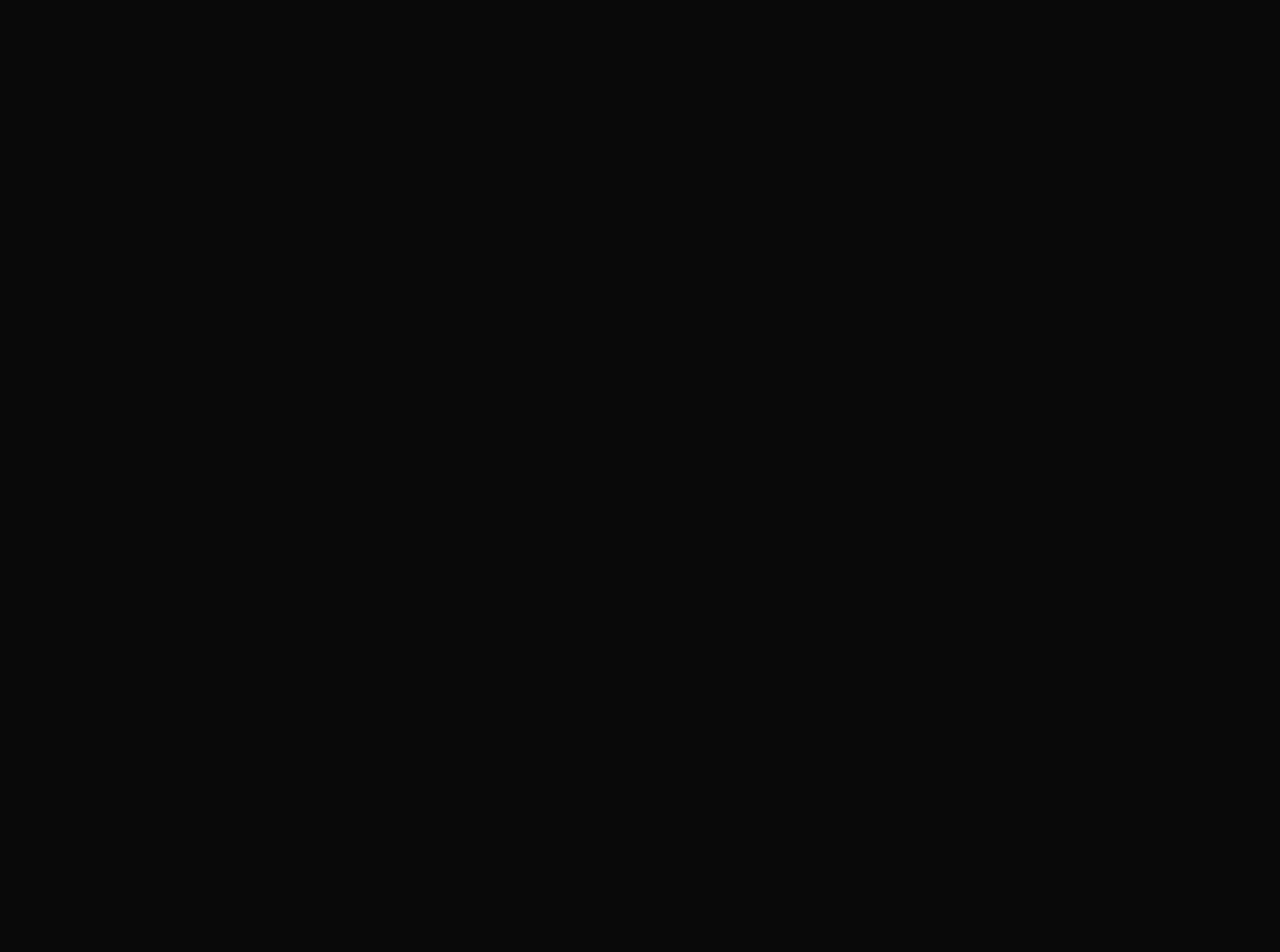
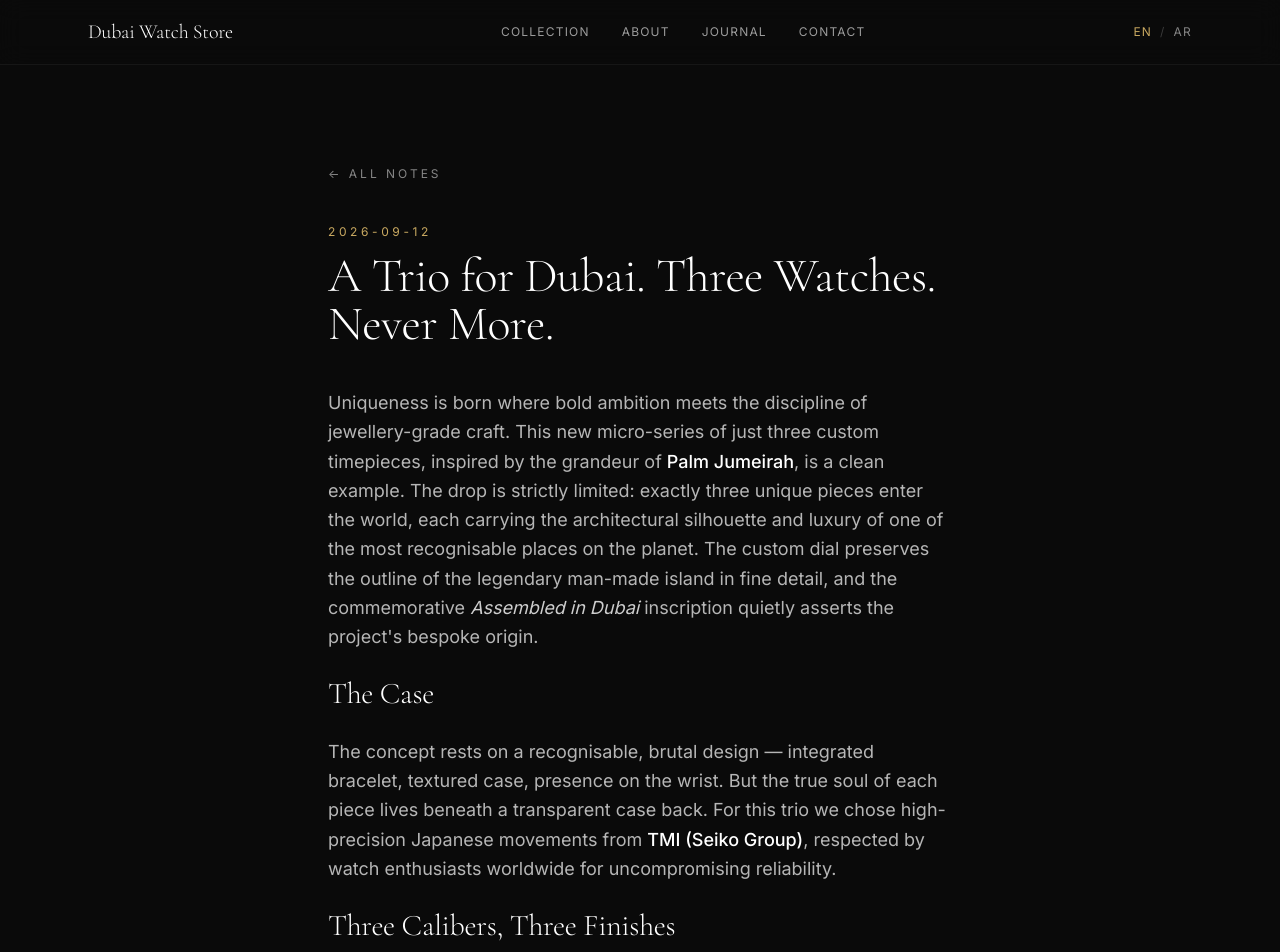
Before and after one commit to cardanobuybot/dubaiwatchstore, a Next.js app: page /en/blog/palm-jumeirah-trio in a window 1280 px wide. Before the commit this address had no page. Shown: the top 952 px of the page. Before the commit the page ends 800 px from the top, so only its background shows below. Built offline with nearby package versions, Linux system fonts and the light colour scheme.

Commit message:
Blog: per-locale content (EN+AR); add 'Palm Jumeirah Trio' launch post

```diff
--- a/app/[locale]/blog/[slug]/page.tsx
+++ b/app/[locale]/blog/[slug]/page.tsx
@@ -1,8 +1,7 @@
 import type { Metadata } from 'next';
-import { setRequestLocale } from 'next-intl/server';
-import { useTranslations } from 'next-intl';
+import { setRequestLocale, getTranslations } from 'next-intl/server';
 import { notFound } from 'next/navigation';
-import { Link } from '@/i18n/routing';
+import { Link, type Locale } from '@/i18n/routing';
 import { posts, getPost } from '@/content/blog/posts';
 import { Navbar } from '@/components/Navbar';
 import { Footer } from '@/components/Footer';
@@ -15,17 +14,18 @@
 export async function generateMetadata({
   params,
 }: {
-  params: Promise<{ slug: string }>;
+  params: Promise<{ locale: string; slug: string }>;
 }): Promise<Metadata> {
-  const { slug } = await params;
+  const { locale, slug } = await params;
   const post = getPost(slug);
   if (!post) return {};
+  const loc = locale as Locale;
   return {
-    title: `${post.title} — Dubai Watch Store`,
-    description: post.excerpt,
+    title: `${post.title[loc]} — Dubai Watch Store`,
+    description: post.excerpt[loc],
     openGraph: {
-      title: post.title,
-      description: post.excerpt,
+      title: post.title[loc],
+      description: post.excerpt[loc],
       type: 'article',
       publishedTime: post.date,
     },
@@ -42,19 +42,12 @@
   const post = getPost(slug);
   if (!post) notFound();
 
+  const t = await getTranslations('blog');
+  const loc = locale as Locale;
+
   return (
     <main className="min-h-screen bg-ink">
       <Navbar />
-      <Article post={post} />
-      <Footer />
-    </main>
-  );
-}
-
-function Article({ post }: { post: NonNullable<ReturnType<typeof getPost>> }) {
-  const t = useTranslations('blog');
-
-  return (
       <article className="pb-24 pt-32 md:pt-40">
         <div className="mx-auto max-w-2xl px-6">
           <Link
@@ -67,12 +60,14 @@
             {post.date}
           </p>
           <h1 className="font-display mt-3 text-4xl leading-tight text-white md:text-5xl">
-          {post.title}
+            {post.title[loc]}
           </h1>
           <div className="mt-10 space-y-6">
-          <Markdown>{post.body}</Markdown>
+            <Markdown>{post.body[loc]}</Markdown>
           </div>
         </div>
       </article>
+      <Footer />
+    </main>
   );
 }
--- a/app/[locale]/blog/page.tsx
+++ b/app/[locale]/blog/page.tsx
@@ -1,6 +1,5 @@
-import { setRequestLocale } from 'next-intl/server';
-import { useTranslations } from 'next-intl';
-import { Link } from '@/i18n/routing';
+import { setRequestLocale, getTranslations } from 'next-intl/server';
+import { Link, type Locale } from '@/i18n/routing';
 import { posts } from '@/content/blog/posts';
 import { Navbar } from '@/components/Navbar';
 import { Footer } from '@/components/Footer';
@@ -12,21 +11,13 @@
 }) {
   const { locale } = await params;
   setRequestLocale(locale);
+  const t = await getTranslations('blog');
+  const loc = locale as Locale;
+  const sorted = [...posts].sort((a, b) => b.date.localeCompare(a.date));
 
   return (
     <main className="min-h-screen bg-ink">
       <Navbar />
-      <BlogList />
-      <Footer />
-    </main>
-  );
-}
-
-function BlogList() {
-  const t = useTranslations('blog');
-  const sorted = [...posts].sort((a, b) => b.date.localeCompare(a.date));
-
-  return (
       <section className="pb-24 pt-32 md:pt-40">
         <div className="container-x">
           <p className="mb-4 text-xs uppercase tracking-[0.3em] text-gold">
@@ -48,9 +39,11 @@
                       {post.date}
                     </p>
                     <h2 className="font-display mt-3 text-2xl text-white transition group-hover:text-gold md:text-3xl">
-                    {post.title}
+                      {post.title[loc]}
                     </h2>
-                  <p className="mt-3 max-w-2xl text-white/60">{post.excerpt}</p>
+                    <p className="mt-3 max-w-2xl text-white/60">
+                      {post.excerpt[loc]}
+                    </p>
                     <span className="mt-4 inline-block text-xs uppercase tracking-[0.25em] text-gold">
                       {t('readMore')} →
                     </span>
@@ -61,5 +54,7 @@
           )}
         </div>
       </section>
+      <Footer />
+    </main>
   );
 }
--- a/content/blog/posts.ts
+++ b/content/blog/posts.ts
@@ -1,19 +1,81 @@
+import type { Locale } from '@/i18n/routing';
+
+type L<T> = Record<Locale, T>;
+
 export type Post = {
   slug: string;
-  title: string;
   date: string;
-  excerpt: string;
-  body: string;
+  title: L<string>;
+  excerpt: L<string>;
+  body: L<string>;
 };
 
 export const posts: Post[] = [
   {
+    slug: 'palm-jumeirah-trio',
+    date: '2026-09-12',
+    title: {
+      en: 'A Trio for Dubai. Three Watches. Never More.',
+      ar: 'ثلاثية دبي. ثلاث ساعات. لا أكثر.',
+    },
+    excerpt: {
+      en: 'A three-piece micro-drop inspired by Palm Jumeirah — Japanese TMI movements under sapphire, Assembled in Dubai.',
+      ar: 'دفعة مصغّرة من ثلاث قطع مستوحاة من نخلة جميرا — حركات يابانية من TMI تحت زجاج شفاف، مُجمَّعة في دبي.',
+    },
+    body: {
+      en: `Uniqueness is born where bold ambition meets the discipline of jewellery-grade craft. This new micro-series of just three custom timepieces, inspired by the grandeur of **Palm Jumeirah**, is a clean example. The drop is strictly limited: exactly three unique pieces enter the world, each carrying the architectural silhouette and luxury of one of the most recognisable places on the planet. The custom dial preserves the outline of the legendary man-made island in fine detail, and the commemorative *Assembled in Dubai* inscription quietly asserts the project's bespoke origin.
+
+## The Case
+
+The concept rests on a recognisable, brutal design — integrated bracelet, textured case, presence on the wrist. But the true soul of each piece lives beneath a transparent case back. For this trio we chose high-precision Japanese movements from **TMI (Seiko Group)**, respected by watch enthusiasts worldwide for uncompromising reliability.
+
+## Three Calibers, Three Finishes
+
+Each version received an individual execution of its caliber, matched to the case:
+
+- **Silver** — [NH70A](https://calibercorner.com/tmi-caliber-nh70a/) in classic steel, underscoring purity of line
+- **Gold** — NH71A with gold-plated bridges and a skeletonised rotor, in harmony with the warm case
+- **Black** — NH72A with a deep dark coating, a monochrome study in modern stealth
+
+## Shared Specifications
+
+All three movements share professional characteristics: reliable automatic winding with a manual-wind option, **24 ruby jewels** for smooth motion and long life, a frequency of **21,600 vph**, and a solid **41-hour power reserve**. The stop-seconds function allows precise setting to the second.
+
+This mini-release blurs the line between mass watchmaking and the high art of customisation. The owner of one of these three pieces does not simply acquire a stylish accessory — they acquire a rare collectible artefact that unites Japanese mechanics, the spirit of Dubai, and uncompromising style.`,
+      ar: `تُولَد الفرادة حين تلتقي الطموحات الجريئة بحرفية الصياغة. وهذه السلسلة المصغّرة من ثلاث ساعات مخصّصة، المستوحاة من عظمة **نخلة جميرا**، مثال ناصع على ذلك. الإصدار محدود بصرامة: ثلاث قطع فريدة فقط تُطرح إلى النور، تحمل كل منها الجماليات المعمارية وفخامة أحد أشهر المعالم على الكوكب. يحفظ الميناء المخصّص ملامح الجزيرة الاصطناعية الأسطورية بتفاصيل دقيقة، وتؤكّد النقشة التذكارية *Assembled in Dubai* أصل المشروع الفريد بصمت.
+
+## الهيكل
+
+يستند التصميم إلى لغة قوية ومميّزة — سوار مدمج، وعلبة بلمسة نسيجية، وحضور واضح على المعصم. لكن روح كل قطعة تسكن خلف غطاء خلفي شفاف. اخترنا لهذه الثلاثية حركات يابانية عالية الدقة من **TMI (Seiko Group)**، تحظى بتقدير هواة الساعات حول العالم لموثوقيتها التي لا تتزحزح.
+
+## ثلاث حركات. ثلاث لمسات.
+
+كل نسخة نالت تنفيذًا فرديًا لحركتها، منسجمًا مع لون العلبة:
+
+- **الفضية** — حركة [NH70A](https://calibercorner.com/tmi-caliber-nh70a/) في تنفيذ فولاذي كلاسيكي يبرز نقاء الخطوط
+- **الذهبية** — حركة NH71A بجسور مطلية بالذهب ودوّار مكشوف، منسجمة مع دفء العلبة
+- **السوداء** — حركة NH72A بطلاء داكن عميق، دراسة أحادية اللون في الأناقة الحديثة
+
+## المواصفات المشتركة
+
+تتشارك الحركات الثلاث خصائص احترافية: تعبئة أوتوماتيكية موثوقة مع إمكانية التعبئة اليدوية، **24 حجرًا ياقوتيًا** لسلاسة الحركة وطول العمر، وتردّد **21,600 اهتزاز في الساعة**، واحتياطي طاقة قوي يبلغ **41 ساعة**. وظيفة إيقاف الثواني تتيح ضبط الوقت بدقة الثانية.
+
+يمحو هذا الإصدار المصغّر الحد بين الإنتاج التسلسلي للساعات وفن التخصيص الرفيع. مالك إحدى هذه القطع الثلاث لا يقتني إكسسوارًا أنيقًا فحسب — بل يقتني أثرًا نادرًا يجمع الميكانيكا اليابانية، وروح دبي، وأناقة لا تُساوَم.`,
+    },
+  },
+  {
     slug: 'welcome',
-    title: 'Welcome to the Journal',
-    date: '2026-09-12',
-    excerpt:
-      'Why this journal exists and what you will find here — notes on movements, cases, and the small details worth knowing before you wear one.',
-    body: `Every watch in this collection has been chosen by hand, from Dubai. The Journal is where I write about the **movements** inside, the finishing, and the small details worth knowing before you wear one.
+    date: '2026-09-11',
+    title: {
+      en: 'Welcome to the Journal',
+      ar: 'أهلاً بك في المدوّنة',
+    },
+    excerpt: {
+      en: 'Why this journal exists and what you will find here — notes on movements, cases, and the small details worth knowing before you wear one.',
+      ar: 'لماذا هذه المدوّنة وما ستجده هنا — ملاحظات حول الحركات والهياكل والتفاصيل التي تستحق المعرفة قبل ارتداء أي ساعة.',
+    },
+    body: {
+      en: `Every watch in this collection has been chosen by hand, from Dubai. The Journal is where I write about the **movements** inside, the finishing, and the small details worth knowing before you wear one.
 
 This is not a catalogue. It is a slow record of what makes a well-executed Seiko Mod worth its price:
 
@@ -22,6 +84,16 @@
 - the balance of an integrated bracelet under Dubai heat
 
 New notes appear when there is something worth saying. No SEO fluff, no filler.`,
+      ar: `اختيرت كل ساعة في هذه المجموعة يدويًا من دبي. هذه المدوّنة مكان لأكتب فيه عن **الحركات** بداخلها، والصياغة، والتفاصيل الصغيرة التي تستحق المعرفة قبل ارتدائها.
+
+هذه ليست فهرسًا. إنها سجل بطيء لما يجعل ساعة Seiko Mod مُتقنة تستحق سعرها:
+
+- عمق لمسة *الصنفرة* الجيدة
+- تفاوتات حركة [NH72A](https://calibercorner.com/tmi-caliber-nh72a/)
+- توازن السوار المدمج تحت حرارة دبي
+
+تظهر ملاحظات جديدة حين يوجد ما يستحق القول. لا حشو ولا SEO زائف.`,
+    },
   },
 ];
 
```
Lines whose indentation alone changed are shown as unchanged.
